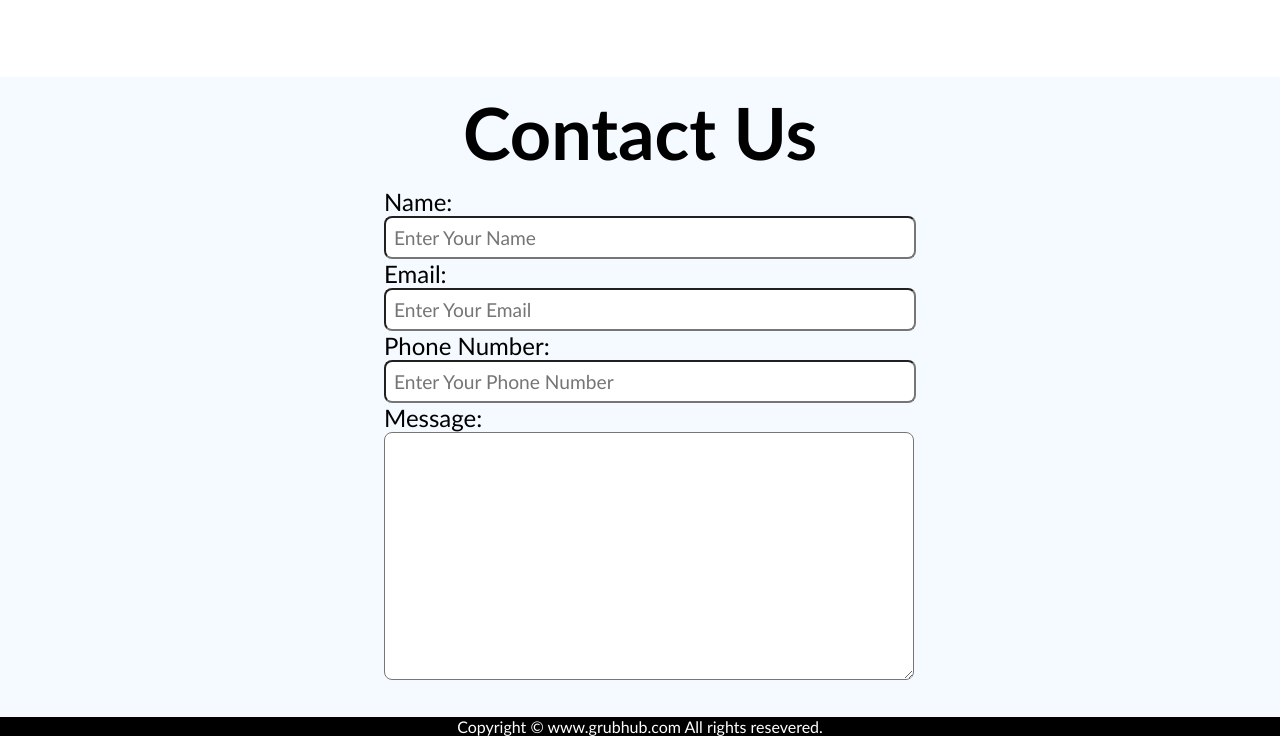
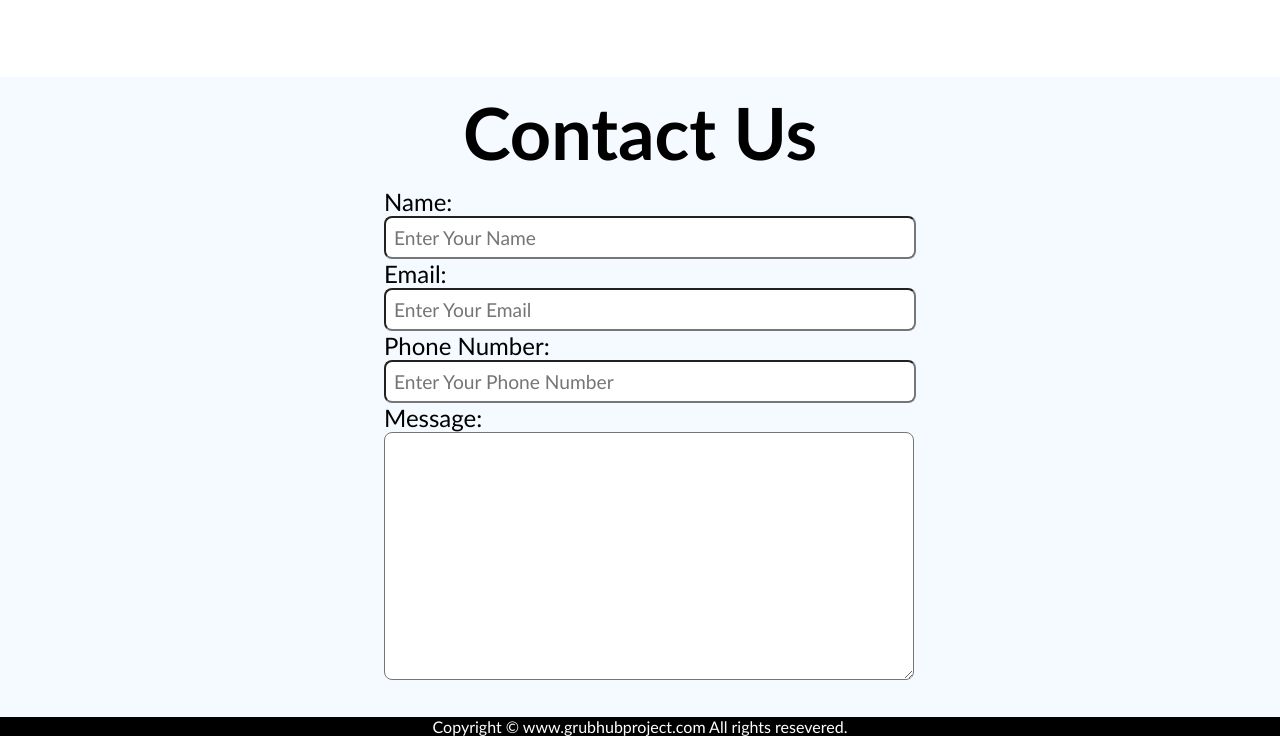
Before and after one commit to MadhavaY/GrubHub, a plain HTML site: page index.html in a window 1280 px wide. Shown: the part 1496-2232 px from the top of the page. Drawn offline with Linux system fonts and the light colour scheme.

Commit message:
Update index.html

```diff
--- a/index.html
+++ b/index.html
@@ -137,7 +137,7 @@
 
     <footer>
         <div class="center">
-            Copyright &copy; www.grubhub.com All rights resevered.
+            Copyright &copy; www.grubhubproject.com All rights resevered.
         </div>
     </footer>
 </body>
```
